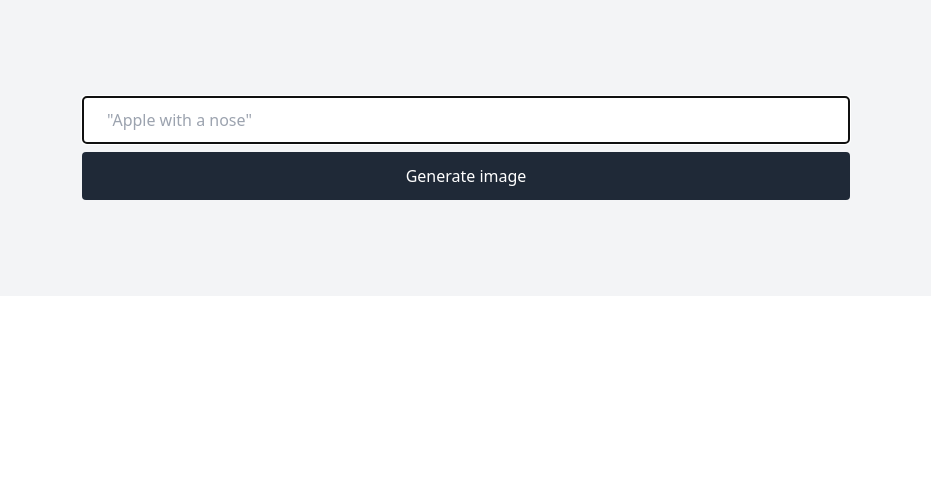
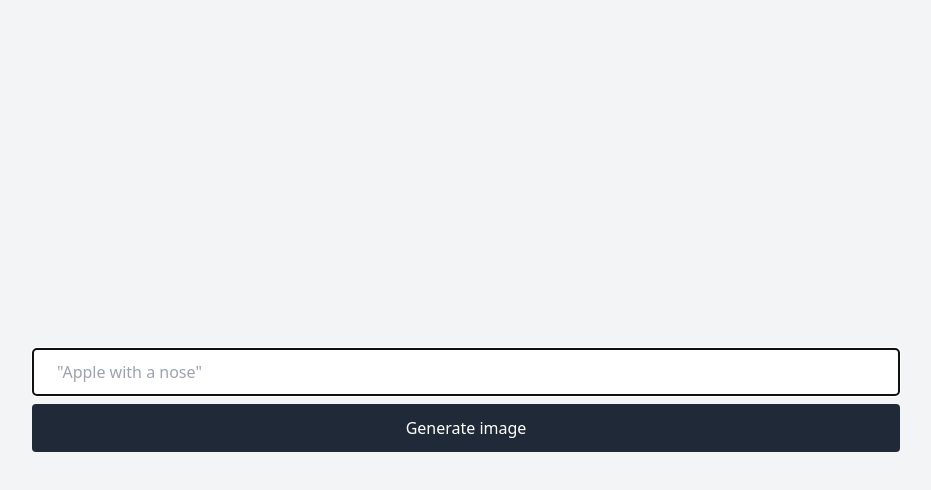
Before and after one commit to vikatgen/openai, a website built with Vite: page index.html in a window 1280 px wide. Shown: the whole page, without its empty margins (174-1105 px from the left). Built offline with nearby package versions, Linux system fonts and the light colour scheme; no server answers.

Commit message:
Change layout to fullscreen

```diff
--- a/index.html
+++ b/index.html
@@ -7,10 +7,10 @@
     <script src="https://cdn.tailwindcss.com"></script>
     <title>Open AI</title>
 </head>
-<body>
-<div id="app">
-    <div class="bg-gray-100">
-        <div class="max-w-3xl mx-auto py-24 flex justify-center">
+<body class="h-screen">
+<div id="app" class="h-full">
+    <div class="bg-gray-100 h-full grid place-items-center">
+        <div class="max-w-[900px] w-full mx-auto flex justify-center px-4">
             <form class="flex flex-col gap-2 w-full">
                 <input class="h-12 px-6 rounded bg-white border border-gray-200" type="text" name="prompt" id="prompt" placeholder='"Apple with a nose"' autocomplete="off" autofocus/>
                 <button type="submit" class="relative bg-gray-800 px-6 py-3 text-center rounded hover:bg-gray-900 transition-color duration-150 ease-in-out">
@@ -21,7 +21,7 @@
     </div>
 </div>
 
-<div id="loading-overlay" class="hidden fixed inset-0 bg-white/50 backdrop-blur-md   grid place-items-center">
+<div id="loading-overlay" class="hidden fixed inset-0 bg-white/50 backdrop-blur-md grid place-items-center transition-all duration-300 ease-in-out">
     <img src="./assets/loading.gif" alt="Loading spinner animation" />
 </div>
 <script type="module" src="/main.js"></script>
```
